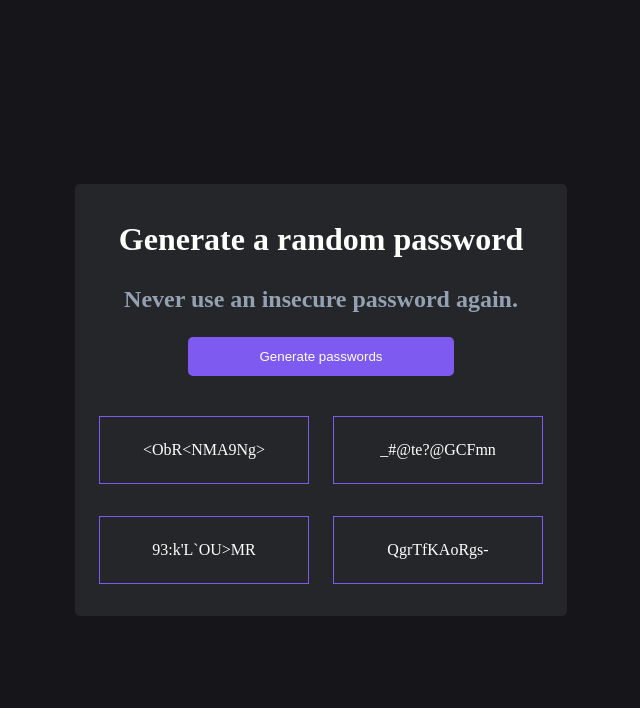
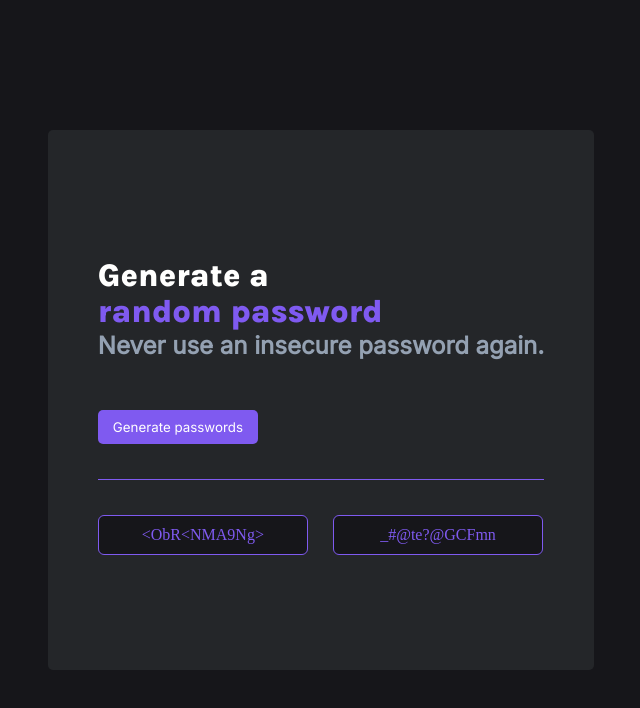
Before and after one commit to LahcenHaouch/random_password, a plain HTML site: page index.html in a window 1280 px wide. Both pictures are taken after a click on the button "Generate passwords". Shown: the whole page, without its empty margins (319-959 px from the left). Drawn offline with Linux system fonts and the light colour scheme.

Commit message:
Update css layout to match figma

```diff
--- a/index.html
+++ b/index.html
@@ -1,24 +1,30 @@
 <!DOCTYPE html>
 <html lang="en">
-
   <head>
-  <meta charset="UTF-8">
-  <meta http-equiv="X-UA-Compatible" content="IE=edge">
-  <meta name="viewport" content="width=device-width, initial-scale=1.0">
-  <link rel="stylesheet" href="./style.css">
+    <meta charset="UTF-8" />
+    <meta http-equiv="X-UA-Compatible" content="IE=edge" />
+    <meta name="viewport" content="width=device-width, initial-scale=1.0" />
+    <link rel="stylesheet" href="./style.css" />
+    <link rel="preconnect" href="https://fonts.googleapis.com" />
+    <link rel="preconnect" href="https://fonts.gstatic.com" crossorigin />
+    <link
+      href="https://fonts.googleapis.com/css2?family=Inter&family=Karla:wght@800&display=swap"
+      rel="stylesheet"
+    />
     <title>Random Password</title>
     <script src="./index.js" type="module"></script>
   </head>
 
   <body>
     <main>
-    <h1>Generate a random password</h1>
+      <h1>Generate a<br></br> <span>random password</span></h1>
       <h2>Never use an insecure password again.</h2>
 
       <button>Generate passwords</button>
       <div class="passwords-container">
+        <div class="grid-item"></div>
+        <div class="grid-item"></div>
       </div>
     </main>
   </body>
-
 </html>
--- a/index.js
+++ b/index.js
@@ -1,5 +1,5 @@
-const PASSWORD = 'password'
-const [NUM_PASSWORDS, LIMIT, MIN, MAX] = [4, 12, 33, 126]
+const PASSWORD = "password";
+const [NUM_PASSWORDS, LIMIT, MIN, MAX] = [2, 12, 33, 126];
 
 function getRandomIntInclusive(min, max) {
   min = Math.ceil(min);
@@ -8,30 +8,36 @@ function getRandomIntInclusive(min, max) {
 }
 
 function escapeForHtml(str) {
-  return str.replaceAll('&', '&amp;')
-    .replaceAll('<', '&lt;')
-    .replaceAll('>', '&gt;')
-    .replaceAll('"', '&quot;')
-    .replaceAll("'", '&#039;');
+  return str
+    .replaceAll("&", "&amp;")
+    .replaceAll("<", "&lt;")
+    .replaceAll(">", "&gt;")
+    .replaceAll('"', "&quot;")
+    .replaceAll("'", "&#039;");
 }
 
 function generateRandomPassword(min, max, limit) {
-  let password = ''
+  let password = "";
 
   for (let i = 0; i < limit; i++) {
-    password += String.fromCharCode(getRandomIntInclusive(min, max))
+    password += String.fromCharCode(getRandomIntInclusive(min, max));
   }
 
-  return password
+  return password;
 }
 
-const button = document.querySelector('button')
-const passwordsContainer = document.querySelector('.passwords-container')
+const button = document.querySelector("button");
+const passwordsContainer = document.querySelector(".passwords-container");
 
-button.addEventListener('click', () => {
-  passwordsContainer.innerHTML = ''
+button.addEventListener("click", () => {
+  passwordsContainer.innerHTML = "";
 
   for (let i = 0; i < NUM_PASSWORDS; i++) {
-    passwordsContainer.insertAdjacentHTML('beforeend', `<div><p class="grid-item">${escapeForHtml(generateRandomPassword(MIN, MAX, LIMIT))}</p></div>`)
+    passwordsContainer.insertAdjacentHTML(
+      "beforeend",
+      `<div class="grid-item">${escapeForHtml(
+        generateRandomPassword(MIN, MAX, LIMIT)
+      )}</div>`
+    );
   }
-})
+});
--- a/style.css
+++ b/style.css
@@ -24,8 +24,8 @@ body {
 }
 
 main {
-  text-align: center;
-  padding: 16px 24px;
+  text-align: left;
+  padding: 115px 50px;
   background-color: var(--secondary-background);
   border-radius: 5px;
   display: flex;
@@ -34,36 +34,53 @@ main {
 
 h1 {
   color: var(--primary-text);
-  margin-bottom: 8px;
+  margin-bottom: 10px;
+  font-family: "Karla", sans-serif;
+  font-weight: 800;
+  line-height: 18px;
+}
+
+h1 span {
+  color: var(--button-color);
 }
 
 h2 {
   color: var(--secondary-text);
   margin-bottom: 24px;
+  font-family: "Inter", sans-serif;
+  margin: 0;
+  margin-bottom: 50px;
 }
 
 button {
-  width: 60%;
+  width: fit-content;
   color: var(--primary-text);
   background-color: var(--button-color);
   border: none;
-  padding: 12px 20px;
+  padding: 9px 15px;
   border-radius: 5px;
   cursor: pointer;
-  margin: 0 auto;
-  margin-bottom: 24px;
+  margin-bottom: 35px;
+  font-family: "Inter", sans-serif;
 }
 
 .passwords-container {
+  border-top: 1px solid var(--button-color);
+  padding-top: 35px;
   display: grid;
   grid-template-columns: auto auto;
   column-gap: 24px;
 }
 
 .grid-item {
+  background-color: var(--primary-background);
+  color: var(--button-color);
   border: 1px solid var(--button-color);
-  text-align: center;
-  padding: 24px;
+  padding: 5px 15px;
   width: 210px;
-  /* border-radius: 5px; */
+  height: 40px;
+  border-radius: 6px;
+  display: flex;
+  justify-content: center;
+  align-items: center;
 }
```
Lines whose indentation alone changed are shown as unchanged.
